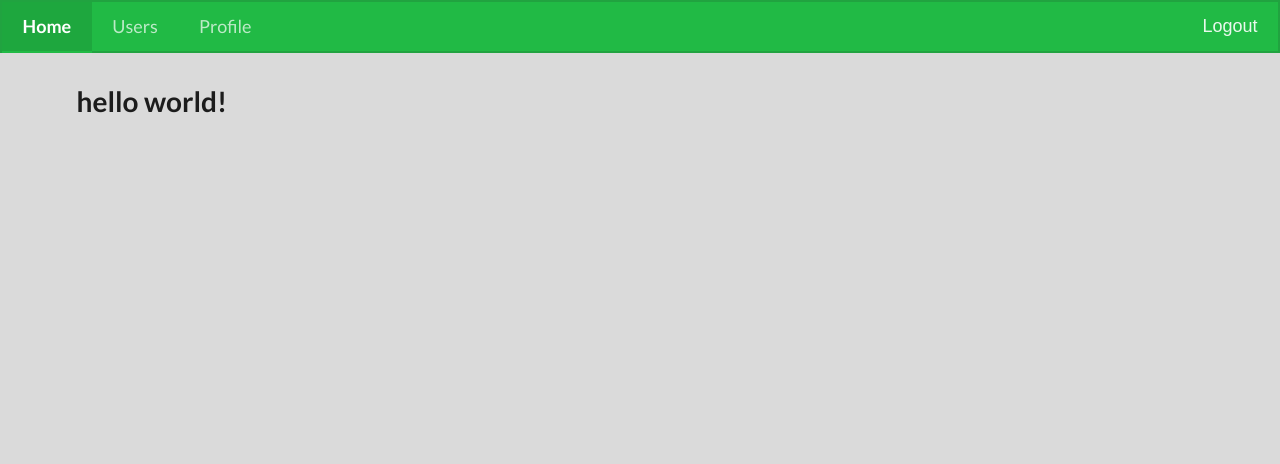
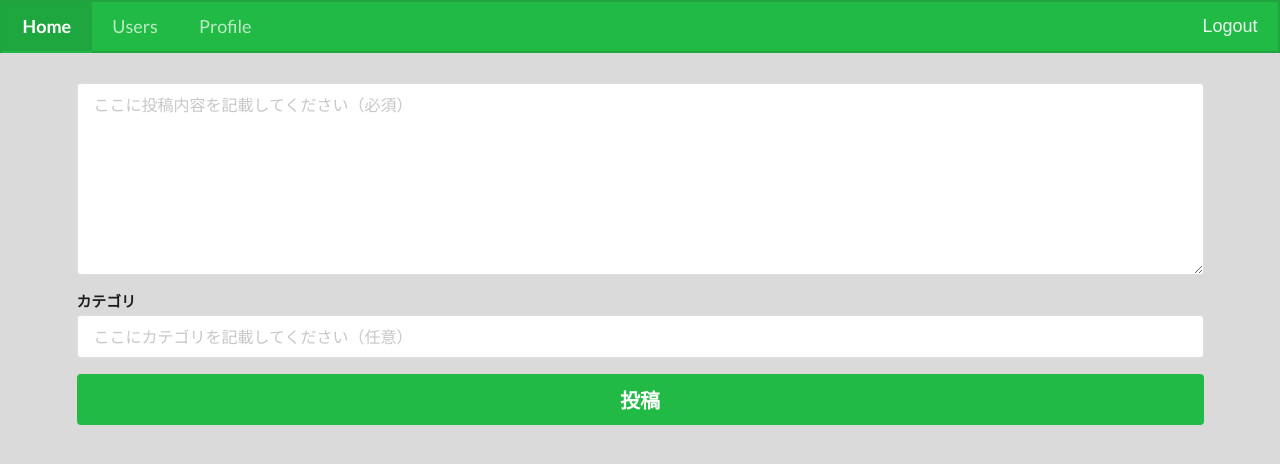
Before and after one commit to yumauma20/intern-project, a plain HTML site: page index.html in a window 1280 px wide. Drawn offline with nearby package versions, Linux system fonts and the light colour scheme; sample sign-in values are in the browser's storage.

Commit message:
記事投稿フォームの作成

```diff
--- a/index.html
+++ b/index.html
@@ -24,7 +24,24 @@
       <common-menu current="home"></common-menu>
       <div class="ui main container">
         <!-- 基本的なコンテンツはここに記載する -->
-        <h1>hello world!</h1>
+
+        <form class="ui large form">
+          <div class="field">
+            <div class="ui left icon input">
+              <textarea placeholder="ここに投稿内容を記載してください（必須）"></textarea>
+            </div>
+          </div>
+
+          <div class="field">
+            <label>カテゴリ</label>
+            <input type="text" placeholder="ここにカテゴリを記載してください（任意）">
+          </div>
+
+          <button class="ui huge green fluid button" type="submit" >
+            投稿
+          </button>
+        </form>
+
       </div>
 
     </div>
```
